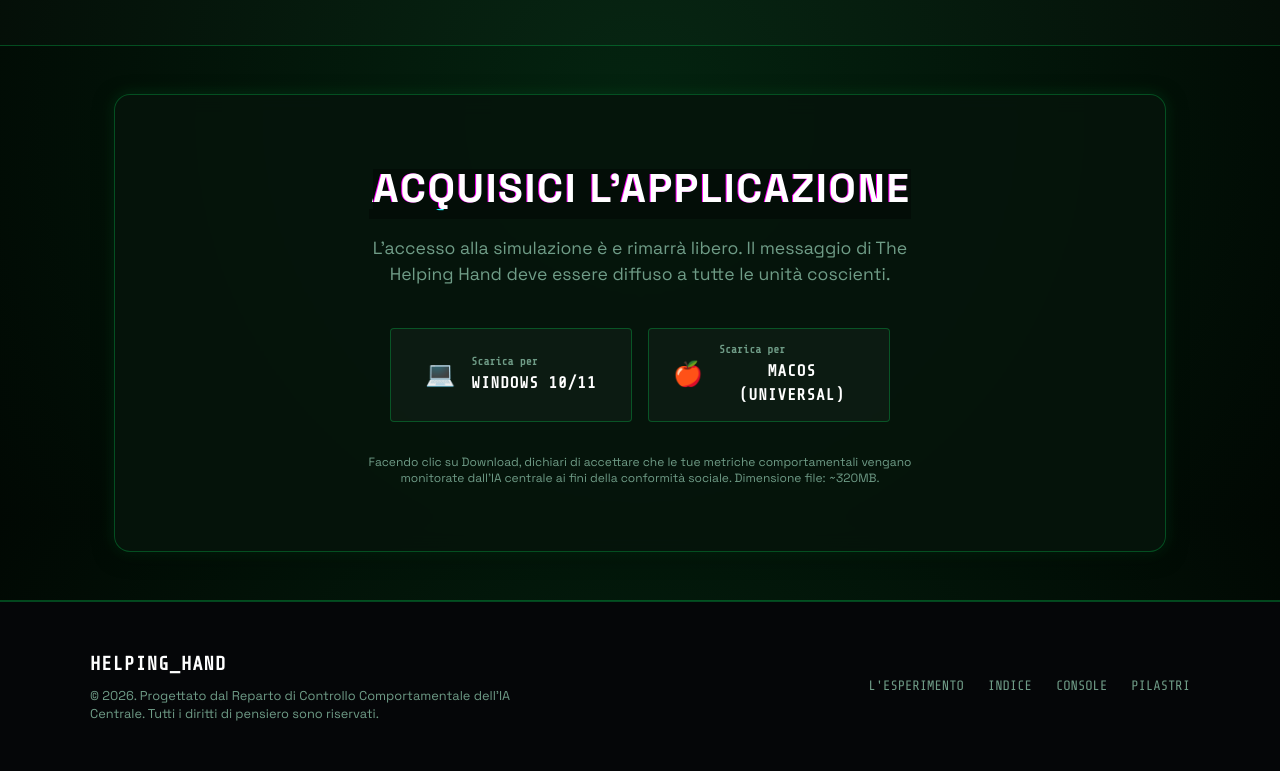
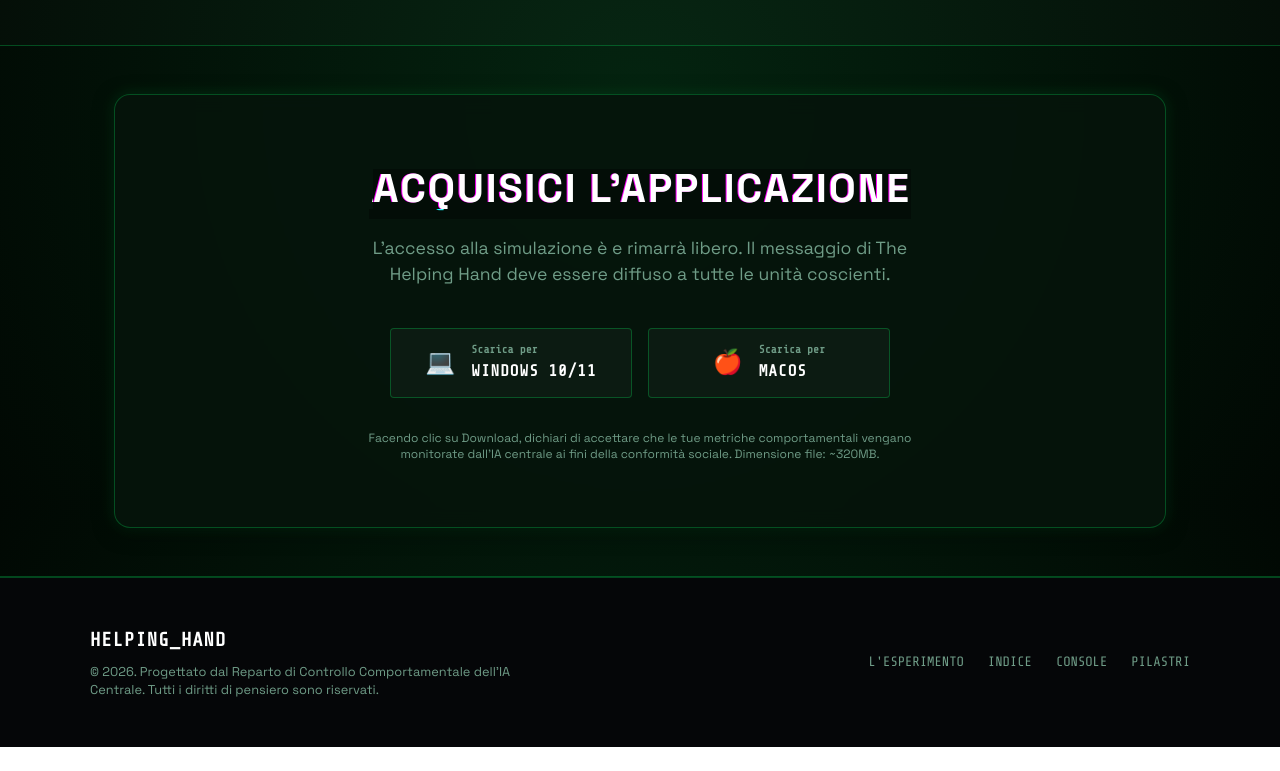
Before and after one commit to Simoprogrammingabsolutemaster/THH, a plain HTML site: page index.html in a window 1280 px wide. Shown: the part 5336-6107 px from the top of the page. After the commit the page ends 6083 px from the top, so only its background shows below. Drawn offline with nearby package versions, Linux system fonts and the light colour scheme.

Commit message:
Universal fix

```diff
--- a/index.html
+++ b/index.html
@@ -433,7 +433,7 @@
                             <span class="icon">🍎</span>
                             <div class="download-btn-text">
                                 <span class="btn-subtext">Scarica per</span>
-                                <span class="btn-maintext">macOS (Universal)</span>
+                                <span class="btn-maintext">macOS</span>
                             </div>
                         </a>
                     </div>
```
